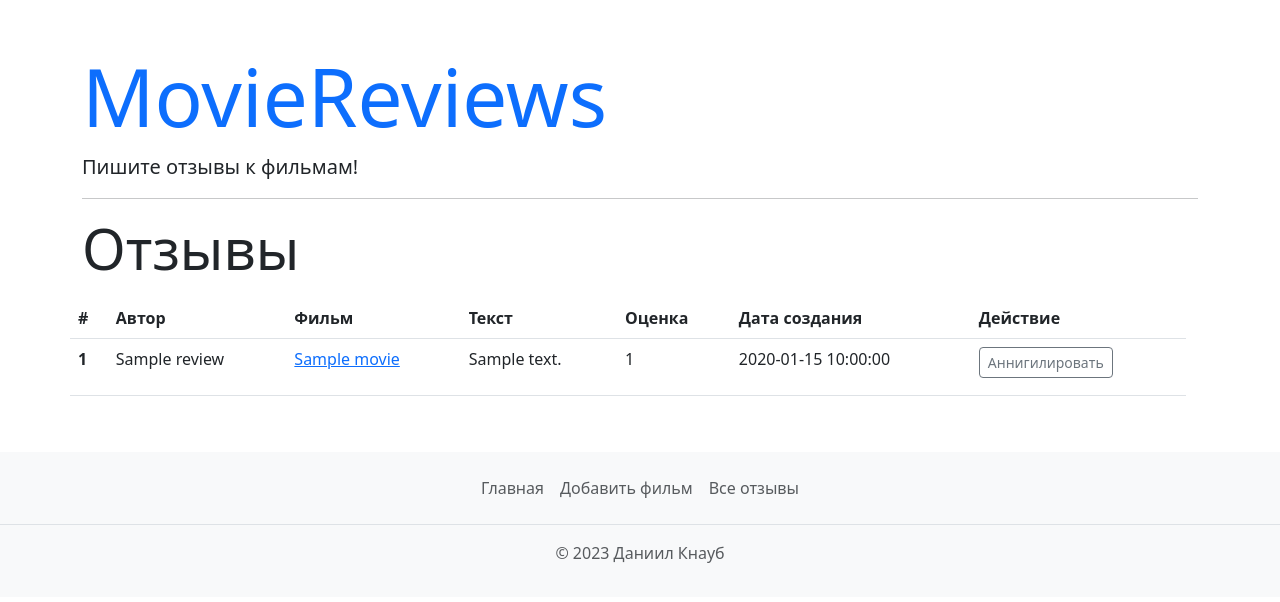
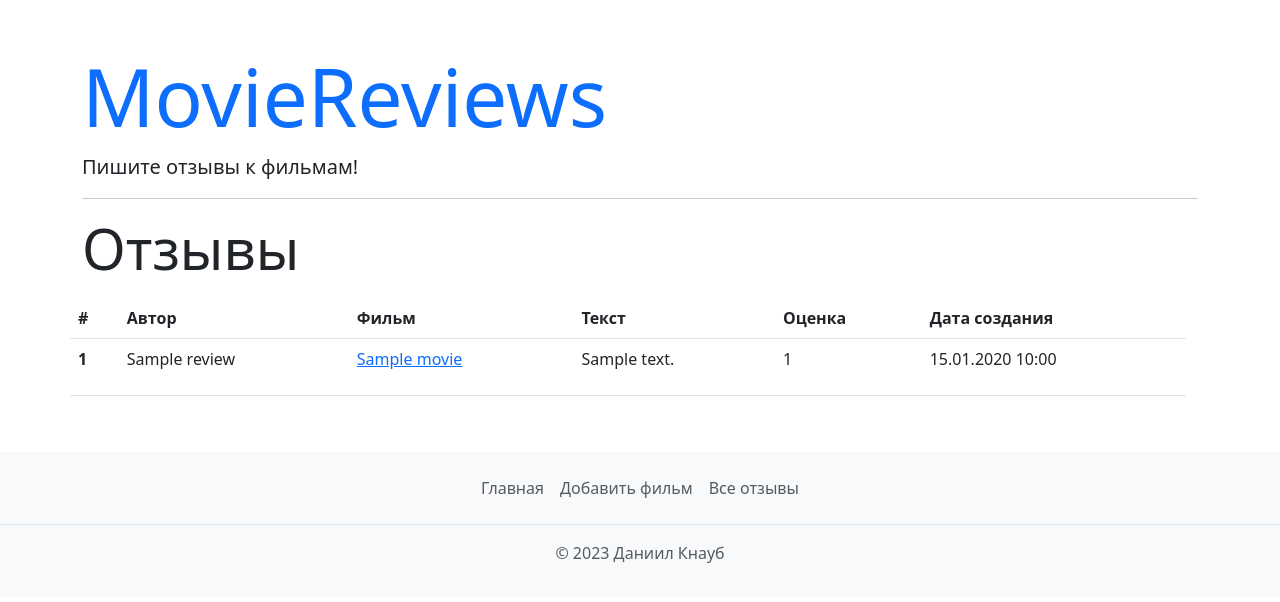
Before and after one commit to DanielKnaub/flask_movies, a Flask app: page /reviews in a window 1280 px wide. Shown: the top 602 px of the page. Run offline with Flask 3, Linux system fonts and the light colour scheme; tables that the repository leaves empty hold one stand-in row (values such as "Sample post"); some libraries are stand-ins or nearby versions.

Commit message:
Some final changes

```diff
--- a/app/templates/reviews.html
+++ b/app/templates/reviews.html
@@ -10,14 +10,13 @@
         <th scope="col">Текст</th>
         <th scope="col">Оценка</th>
         <th scope="col">Дата создания</th>
-        <th scope="col">Действие</th>
       </tr>
     </thead>
     <tbody>
       {% for review in reviews %}
       <tr>
         <th scope="row">{{ loop.index }}</th>
-        <td>{{review.name}}</td>
+        <td>{{ review.name }}</td>
         <td>
           <p>
             <a href="{{ url_for('movie', id=review.movie.id) }}">
@@ -27,14 +26,7 @@
         </td>
         <td>{{ review.text }}</td>
         <td>{{ review.mark }}</td>
-        <td>{{ review.created_date }}</td>
-        <td>
-          <a
-            href="{{ url_for('delete_review', id=review.id) }}"
-            class="btn btn-sm btn-outline-secondary"
-            >Аннигилировать</a
-          >
-        </td>
+        <td>{{ review.created_date.strftime('%d.%m.%Y %H:%M') }}</td>
       </tr>
     </tbody>
     {% endfor %}
```
Also changed, not shown: 1 other file.
